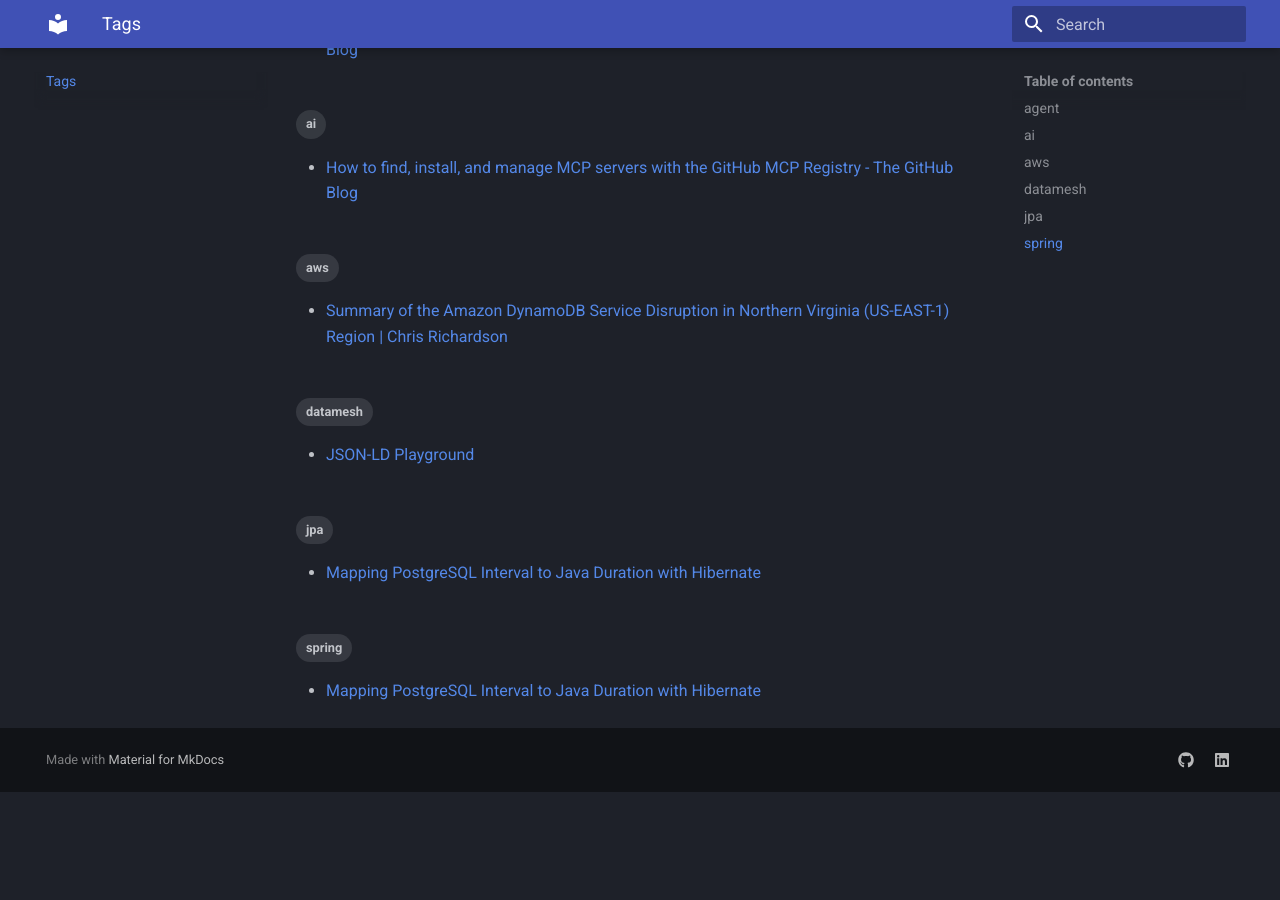
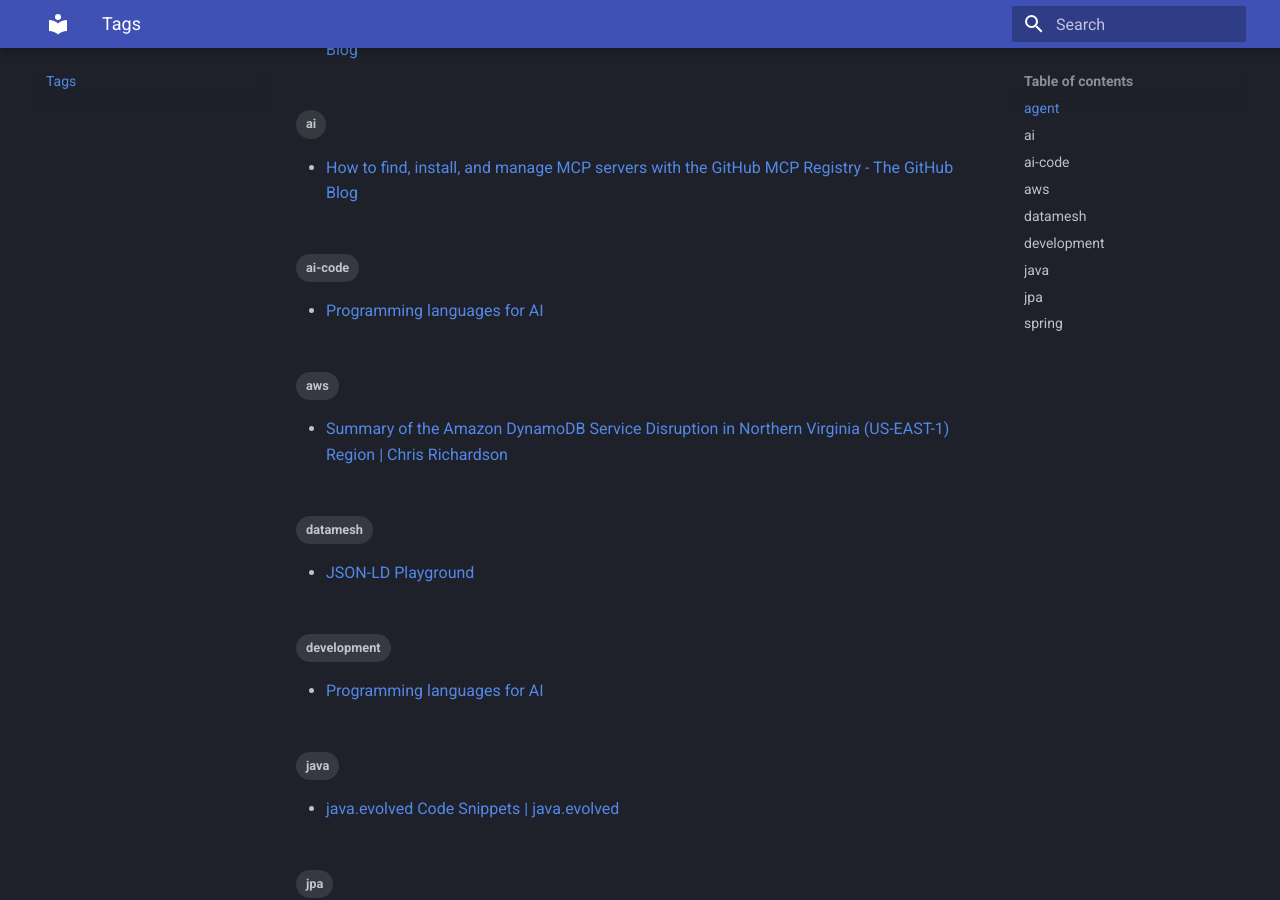
Before and after one commit to MarkGravestock/personal-site, an MkDocs documentation site: the page built from docs/tags.md, in a window 1280 px wide and 900 px high, scrolled down 269 px. Built offline with MkDocs 1.6.1 and Material for MkDocs 9.7.7, drawn with Linux system fonts in a browser that asks for light colours; before the commit the page ends 1061 px from its top, so only the background shows below that.

Commit message:
chore: update bookmarks 2026-03-30

```diff
--- a/docs/bookmarks/index.md
+++ b/docs/bookmarks/index.md
@@ -8,6 +8,14 @@ A collection of useful things I've found on the web.
 ## March 2026
 
 <div class="grid cards" markdown>
+
+- **[java.evolved Code Snippets | java.evolved](posts/2026-03-30-java-evolved-code-snippets-java-evolved.md)**
+
+    `#java` · javaevolved.github.io · 30 Mar
+
+- **[Programming languages for AI](posts/2026-03-30-programming-languages-for-ai.md)**
+
+    `#ai-code` `#development` · blog.ploeh.dk · 30 Mar
 
 - **[Allium LLM-native spec language](posts/2026-03-29-allium-llm-native-spec-language.md)**
 
--- /dev/null
+++ b/docs/bookmarks/posts/2026-03-30-java-evolved-code-snippets-java-evolved.md
@@ -0,0 +1,12 @@
+---
+title: "java.evolved Code Snippets | java.evolved"
+date: 2026-03-30
+tags:
+  - java
+---
+
+**[java.evolved Code Snippets | java.evolved](https://javaevolved.github.io/)**
+
+javaevolved.github.io · 30 Mar 2026
+
+> All the modern java goodness illustrated....
--- /dev/null
+++ b/docs/bookmarks/posts/2026-03-30-programming-languages-for-ai.md
@@ -0,0 +1,14 @@
+---
+title: "Programming languages for AI"
+date: 2026-03-30
+tags:
+  - ai-code
+  - development
+---
+
+**[Programming languages for AI](https://blog.ploeh.dk/2026/03/30/programming-languages-for-ai/)**
+
+blog.ploeh.dk · 30 Mar 2026
+
+> Should devs look at generated code?
+Note another reason for using e.g. python is amount in training dats
```
